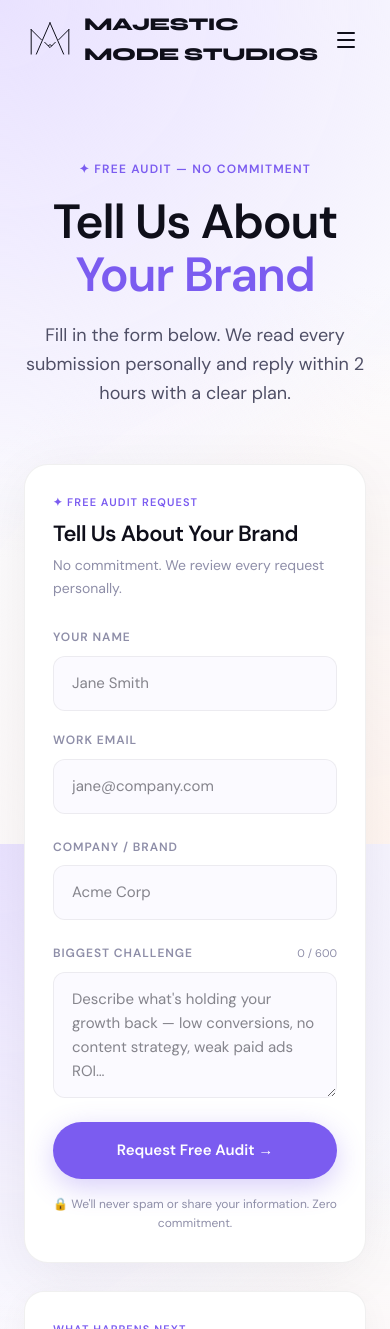
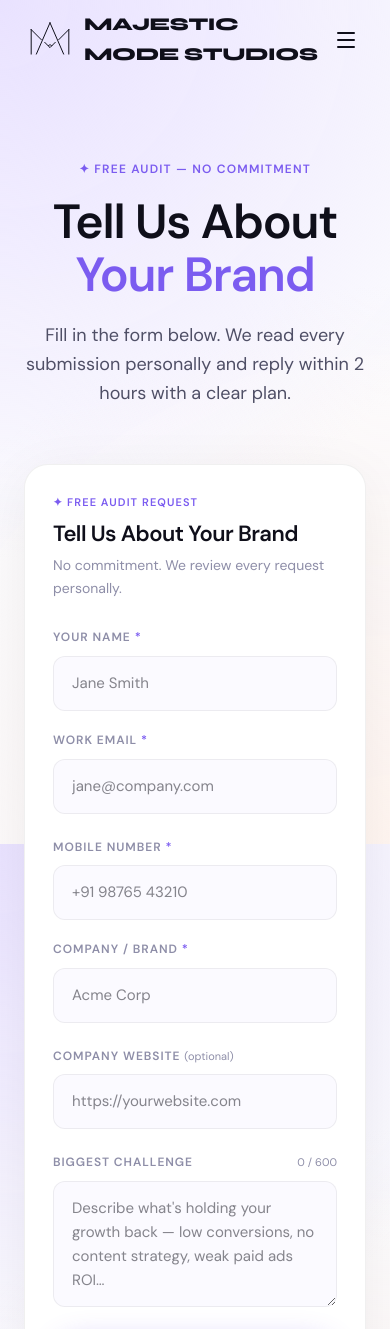
Before and after one commit to sahildubey-source/majestic-mode-studios, a Next.js app: page /contact in a window 390 px wide. Shown: the top 1329 px of the page. Built offline with nearby package versions, Linux system fonts and the light colour scheme.

Commit message:
feat: add mobile number and company website fields to contact form

```diff
--- a/app/api/contact/route.ts
+++ b/app/api/contact/route.ts
@@ -6,7 +6,7 @@ const resend = new Resend(process.env.RESEND_API_KEY);
 export async function POST(request: Request) {
   try {
     const body = await request.json();
-    const { name, email, company, challenge, fax } = body;
+    const { name, email, phone, company, website, challenge, fax } = body;
 
     // ── Honeypot Check ──────────────────────────────────────────
     if (fax) {
@@ -20,7 +20,7 @@ export async function POST(request: Request) {
     console.log('API Key value starts with:', process.env.RESEND_API_KEY?.substring(0, 7));
 
     // ── Validation ──────────────────────────────────────────────
-    if (!name || !email || !company || !challenge) {
+    if (!name || !email || !phone || !company || !challenge) {
       console.log('Validation failed: missing fields');
       return NextResponse.json(
         { error: 'All fields are required.' },
@@ -79,9 +79,21 @@ export async function POST(request: Request) {
               </div>
 
               <div class="field">
+                <div class="field-label">Mobile Number</div>
+                <div class="field-value"><a href="tel:${phone}">${phone}</a></div>
+              </div>
+
+              <div class="field">
                 <div class="field-label">Company</div>
                 <div class="field-value">${company}</div>
               </div>
+
+              ${website ? `
+              <div class="field">
+                <div class="field-label">Company Website</div>
+                <div class="field-value"><a href="${website}" target="_blank">${website}</a></div>
+              </div>
+              ` : ''}
 
               <hr class="divider" />
 
--- a/app/components/sections/ContactForm.tsx
+++ b/app/components/sections/ContactForm.tsx
@@ -15,7 +15,9 @@ export default function ContactForm() {
 
   const nameRef      = useRef<HTMLInputElement>(null);
   const emailRef     = useRef<HTMLInputElement>(null);
+  const phoneRef     = useRef<HTMLInputElement>(null);
   const companyRef   = useRef<HTMLInputElement>(null);
+  const websiteRef   = useRef<HTMLInputElement>(null);
   const challengeRef = useRef<HTMLTextAreaElement>(null);
   const faxRef       = useRef<HTMLInputElement>(null); // honeypot
 
@@ -27,15 +29,17 @@ export default function ContactForm() {
     const payload = {
       name:      nameRef.current?.value.trim()      ?? '',
       email:     emailRef.current?.value.trim()     ?? '',
+      phone:     phoneRef.current?.value.trim()     ?? '',
       company:   companyRef.current?.value.trim()   ?? '',
+      website:   websiteRef.current?.value.trim()   ?? '',
       challenge: challengeRef.current?.value.trim() ?? '',
       fax:       faxRef.current?.value              ?? '', // honeypot
     };
 
     // Client-side guard
-    if (!payload.name || !payload.email || !payload.company || !payload.challenge) {
+    if (!payload.name || !payload.email || !payload.phone || !payload.company || !payload.challenge) {
       setFormState('error');
-      setErrorMsg('Please fill in all fields.');
+      setErrorMsg('Please fill in all required fields.');
       return;
     }
 
@@ -174,10 +178,10 @@ export default function ContactForm() {
         </p>
       </div>
 
-      {/* Row: Name + Email */}
-      <div style={{ display: 'grid', gridTemplateColumns: 'repeat(auto-fit, minmax(220px, 1fr))', gap: '20px' }}>
+      {/* Row 1: Name + Email */}
+      <div style={{ display: 'grid', gridTemplateColumns: 'repeat(auto-fit, minmax(200px, 1fr))', gap: '20px' }}>
         <div style={fieldWrap}>
-          <label htmlFor="cf-name" style={labelStyle}>Your Name</label>
+          <label htmlFor="cf-name" style={labelStyle}>Your Name <span style={{ color: 'var(--accent-primary)' }}>*</span></label>
           <input
             id="cf-name"
             ref={nameRef}
@@ -191,7 +195,7 @@ export default function ContactForm() {
           />
         </div>
         <div style={fieldWrap}>
-          <label htmlFor="cf-email" style={labelStyle}>Work Email</label>
+          <label htmlFor="cf-email" style={labelStyle}>Work Email <span style={{ color: 'var(--accent-primary)' }}>*</span></label>
           <input
             id="cf-email"
             ref={emailRef}
@@ -206,9 +210,24 @@ export default function ContactForm() {
         </div>
       </div>
 
-      {/* Company */}
+      {/* Row 2: Phone + Company */}
+      <div style={{ display: 'grid', gridTemplateColumns: 'repeat(auto-fit, minmax(200px, 1fr))', gap: '20px' }}>
         <div style={fieldWrap}>
-        <label htmlFor="cf-company" style={labelStyle}>Company / Brand</label>
+          <label htmlFor="cf-phone" style={labelStyle}>Mobile Number <span style={{ color: 'var(--accent-primary)' }}>*</span></label>
+          <input
+            id="cf-phone"
+            ref={phoneRef}
+            type="tel"
+            placeholder="+91 98765 43210"
+            autoComplete="tel"
+            required
+            onFocus={() => setFocusedField('phone')}
+            onBlur={() => setFocusedField(null)}
+            style={{ ...inputBase, ...(focusedField === 'phone' ? inputFocused : {}) }}
+          />
+        </div>
+        <div style={fieldWrap}>
+          <label htmlFor="cf-company" style={labelStyle}>Company / Brand <span style={{ color: 'var(--accent-primary)' }}>*</span></label>
           <input
             id="cf-company"
             ref={companyRef}
@@ -219,6 +238,25 @@ export default function ContactForm() {
             onFocus={() => setFocusedField('company')}
             onBlur={() => setFocusedField(null)}
             style={{ ...inputBase, ...(focusedField === 'company' ? inputFocused : {}) }}
+          />
+        </div>
+      </div>
+
+      {/* Row 3: Website (optional) */}
+      <div style={fieldWrap}>
+        <label htmlFor="cf-website" style={labelStyle}>
+          Company Website{' '}
+          <span style={{ color: 'var(--text-tertiary)', fontWeight: 400, textTransform: 'none', letterSpacing: 0, fontSize: '11px' }}>(optional)</span>
+        </label>
+        <input
+          id="cf-website"
+          ref={websiteRef}
+          type="url"
+          placeholder="https://yourwebsite.com"
+          autoComplete="url"
+          onFocus={() => setFocusedField('website')}
+          onBlur={() => setFocusedField(null)}
+          style={{ ...inputBase, ...(focusedField === 'website' ? inputFocused : {}) }}
         />
       </div>
 
```
Lines whose indentation alone changed are shown as unchanged.
